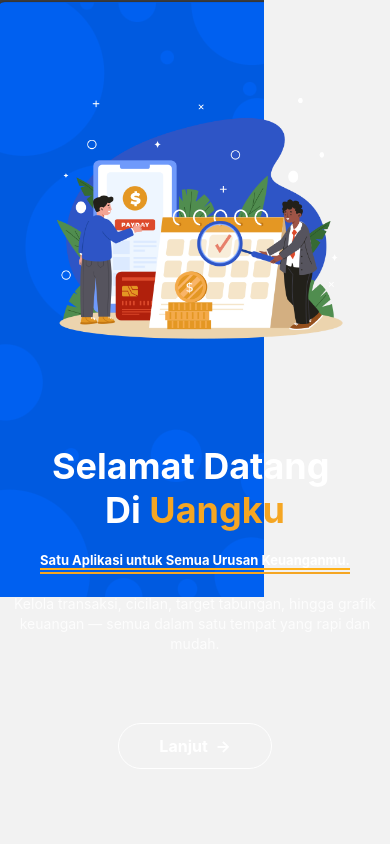
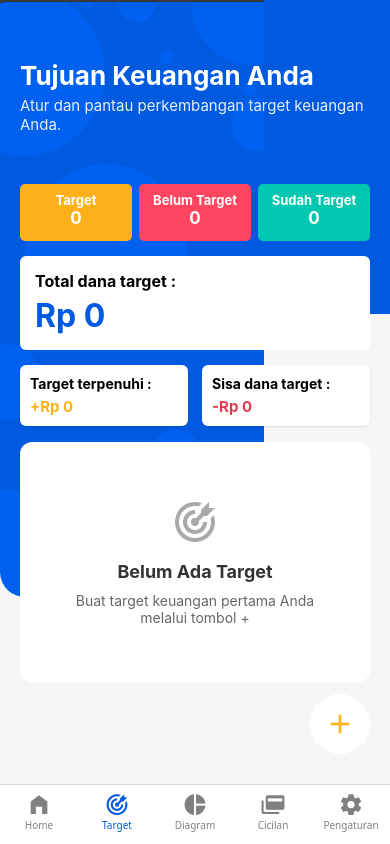
Before and after one commit to adamaryanto/uangku, a React Native app: screen /Target in a window 390 px wide. Built offline with nearby package versions, Linux system fonts and the light colour scheme.

Commit message:
update all ui with consistant

```diff
--- a/src/navigation/AppNavigator.js
+++ b/src/navigation/AppNavigator.js
@@ -42,7 +42,7 @@ const AppNavigator = () => {
     <NavigationContainer>
       {/* Terapkan screenOptions ke semua layar di dalam navigator ini */}
       <Stack.Navigator
-        initialRouteName="SplashScreen"
+        initialRouteName="MainTabs"
         screenOptions={{ headerShown: false }}
       >
         {/* GRUP 1: Alur Otentikasi Pengguna */}
--- /dev/null
+++ b/src/screens/CustomAlert.js
@@ -0,0 +1,101 @@
+import React from 'react';
+import { View, Text, StyleSheet, Modal, TouchableOpacity, Pressable } from 'react-native';
+import { MaterialCommunityIcons } from '@expo/vector-icons';
+
+const CustomAlert = ({ visible, onClose, title, onConfirm }) => {
+  return (
+    <Modal
+      animationType="fade"
+      transparent={true}
+      visible={visible}
+      onRequestClose={onClose}
+    >
+      {/* Overlay semi-transparan */}
+      <Pressable style={styles.overlay} onPress={onClose}>
+        {/* Konten Alert di tengah */}
+        <Pressable style={styles.alertBox} onPress={() => {}}>
+          <MaterialCommunityIcons name="help-circle-outline" size={60} color="#005AE0" style={styles.icon} />
+
+          <Text style={styles.title}>{title}</Text>
+
+          <View style={styles.buttonContainer}>
+            <TouchableOpacity
+              style={[styles.button, styles.confirmButton]}
+              onPress={() => {
+                onConfirm();
+                onClose(); // Tutup modal setelah konfirmasi
+              }}
+            >
+              <Text style={styles.buttonText}>Iya</Text>
+            </TouchableOpacity>
+
+            <TouchableOpacity
+              style={[styles.button, styles.cancelButton]}
+              onPress={onClose}
+            >
+              <Text style={styles.buttonText}>Tidak</Text>
+            </TouchableOpacity>
+          </View>
+        </Pressable>
+      </Pressable>
+    </Modal>
+  );
+};
+
+const styles = StyleSheet.create({
+  overlay: {
+    flex: 1,
+    backgroundColor: 'rgba(0, 0, 0, 0.6)',
+    justifyContent: 'center',
+    alignItems: 'center',
+    padding: 20,
+  },
+  alertBox: {
+    backgroundColor: 'white',
+    borderRadius: 15,
+    padding: 25,
+    alignItems: 'center',
+    width: '90%',
+    maxWidth: 320,
+    elevation: 10,
+    shadowColor: '#000',
+    shadowOffset: { width: 0, height: 2 },
+    shadowOpacity: 0.25,
+    shadowRadius: 4,
+  },
+  icon: {
+    marginBottom: 15,
+  },
+  title: {
+    fontSize: 18,
+    fontWeight: 'bold',
+    color: '#333',
+    textAlign: 'center',
+    marginBottom: 25,
+  },
+  buttonContainer: {
+    flexDirection: 'row',
+    justifyContent: 'space-between',
+    width: '100%',
+  },
+  button: {
+    flex: 1,
+    paddingVertical: 12,
+    borderRadius: 8,
+    alignItems: 'center',
+    marginHorizontal: 5,
+  },
+  confirmButton: {
+    backgroundColor: '#005AE0', // Biru
+  },
+  cancelButton: {
+    backgroundColor: '#FF4560', // Merah
+  },
+  buttonText: {
+    color: 'white',
+    fontSize: 16,
+    fontWeight: 'bold',
+  },
+});
+
+export default CustomAlert;
--- a/src/screens/Main/CicilanScreen.js
+++ b/src/screens/Main/CicilanScreen.js
@@ -169,7 +169,7 @@ const CicilanScreen = ({ navigation }) => {
               </Text>
             </View>
             <View style={styles.summaryCard}>
-              <Text style={styles.summaryLabel}>Sisa dana Cicilan :</Text>
+              <Text style={styles.summaryLabel}>Sisa cicilan :</Text>
               <Text style={[styles.summaryAmount, { color: '#E63950' }]}>
                 -{formatCurrency(totalRemaining)}
               </Text>
@@ -178,7 +178,12 @@ const CicilanScreen = ({ navigation }) => {
 
        {/* List Cicilan */}
        <View style={styles.allTargetsCard}>
+          {/* Cek apakah ada data cicilan setelah difilter */}
+          {sortedCicilan.length > 0 ? (
+            // Jika ADA, tampilkan judul dan daftarnya
+            <>
               <Text style={styles.targetListTitle}>Cicilan anda :</Text>
+
               {cicilanToShow.map((item) => {
                 const total = parseFloat(item.totalCicilan || 0);
                 const paid = parseFloat(item.paidAmount || 0);
@@ -188,6 +193,7 @@ const CicilanScreen = ({ navigation }) => {
 
                 return (
                   <View key={item.id} style={styles.targetItemRow}>
+                    {/* ... (kode render item Anda tidak berubah) ... */}
                     <View style={styles.targetItemHeader}>
                       <View style={styles.targetIconContainer}>
                         <MaterialCommunityIcons name="credit-card-multiple-outline" size={24} color="#005AE0" />
@@ -202,7 +208,6 @@ const CicilanScreen = ({ navigation }) => {
                         <Text style={styles.targetItemDate}>Jatuh Tempo: {item.dueDate}</Text>
                       </View>
                     </View>
-
                     <View style={styles.targetItemAmountContainer}>
                       <View style={styles.rightAlignedRow}>
                         <Text style={[styles.targetItemDate, { color: isPaidOff ? '#27AE60' : '#E74C3C' }]}>
@@ -216,7 +221,6 @@ const CicilanScreen = ({ navigation }) => {
                         </TouchableOpacity>
                       </View>
                     </View>
-
                     <View style={styles.progressContainer}>
                       <Text style={styles.progressText}>{Math.min(100, Math.floor(progress))}%</Text>
                       <ProgressBar progress={progress} />
@@ -235,7 +239,6 @@ const CicilanScreen = ({ navigation }) => {
                   <Text style={styles.seeMoreText}>Lihat Lainnya</Text>
                 </TouchableOpacity>
               )}
-
               {showAll && sortedCicilan.length > 3 && (
                 <TouchableOpacity
                   style={styles.seeMoreButton}
@@ -243,6 +246,15 @@ const CicilanScreen = ({ navigation }) => {
                 >
                   <Text style={styles.seeMoreText}>Tampilkan Lebih Sedikit</Text>
                 </TouchableOpacity>
+              )}
+            </>
+          ) : (
+            // Jika TIDAK ADA, tampilkan pesan kosong
+            <View style={styles.noCicilan}>
+              <MaterialCommunityIcons name="credit-card-off-outline" size={48} color="#A9A9A9" />
+              <Text style={styles.noCicilanText}>Belum Ada Cicilan</Text>
+              <Text style={styles.noCicilanSubtext}>Tambahkan cicilan pertama Anda melalui tombol +</Text>
+            </View>
           )}
         </View>
         </View>
@@ -489,6 +501,25 @@ const styles = StyleSheet.create({
     elevation: 3, // untuk Android
   },
 
+  noCicilan: {
+    justifyContent: 'center',
+    alignItems: 'center',
+    paddingVertical: 40,
+    paddingHorizontal: 20,
+  },
+  noCicilanText: {
+    fontSize: 18,
+    color: '#333',
+    fontWeight: 'bold',
+    marginTop: 15,
+    marginBottom: 10,
+  },
+  noCicilanSubtext: {
+    fontSize: 14,
+    color: '#666',
+    textAlign: 'center',
+  },
+
   targetListTitle: {
     fontSize: 18,
     fontWeight: 'bold',
--- a/src/screens/Main/DiagramScreen.js
+++ b/src/screens/Main/DiagramScreen.js
@@ -27,16 +27,6 @@ const categoryColors = {
   'Transfer Keluar': '#E74C3C',
   'Transfer Masuk': '#2ECC71'
 };
-
-const chartStyles = StyleSheet.create({
-  chartContainer: {
-    width: '100%',
-    alignItems: 'center',
-    justifyContent: 'center',
-    paddingVertical: 10,
-    paddingHorizontal: 0,
-  },
-});
 
 // Format mata uang
 const formatCurrency = (number) => {
@@ -219,19 +209,21 @@ const DiagramScreen = ({ navigation }) => {
           <View style={[styles.card, styles.chartCard]}>
             <Text style={styles.sectionTitle}>Ringkasan Pengeluaran</Text>
             {chartData.length > 0 ? (
-    <View style={chartStyles.chartContainer}>
+              <>
+                <View style={{ width: '100%', alignItems: 'center'}}>
                   <PieChart
                     data={chartData}
-        width={200} // ukuran lingkaran
-        height={200}
+                    width={280}
+                    height={220}
                     chartConfig={chartConfig}
                     accessor="population"
                     backgroundColor="transparent"
-        absolute
                     hasLegend={false}
+                    center={[70, -10]}
                   />
+                </View>
                 <Legend />
-    </View>
+              </>
             ) : (
               <View style={styles.emptyState}>
                 <MaterialCommunityIcons name="chart-pie" size={50} color="#DDD" />
@@ -277,8 +269,8 @@ const styles = StyleSheet.create({
   headerContainer: {
     backgroundColor: '#005AE0',
     paddingHorizontal: 20,
-    paddingTop: 80,
-    paddingBottom: 170,
+    paddingTop: 60,
+    paddingBottom: 180,
   },
   headerTitle: {
     fontSize: 26,
@@ -286,13 +278,13 @@ const styles = StyleSheet.create({
     color: 'white',
   },
   headerSubtitle: {
-    fontSize: 16,
-    color: 'rgba(255, 255, 255, 0.8)',
+    fontSize: 15,
+    color: 'rgba(255, 255, 255, 0.9)',
     marginTop: 5,
   },
   contentContainer: {
     flex: 1,
-    marginTop: -160,
+    marginTop: -130,
     paddingHorizontal: 20,
   },
   card: {
--- a/src/screens/Main/HomeScreen.js
+++ b/src/screens/Main/HomeScreen.js
@@ -193,7 +193,7 @@ const HomeScreen = ({ navigation, isVisible, onClose }) => {
           <View style={styles.summaryCardContainer}>
             <View style={styles.summaryCard}>
               <Text style={styles.summaryLabel}>
-                Pemasukan : <MaterialCommunityIcons name="arrow-top-right-thin-circle-outline" size={24} color="#27AE60" />
+                Pemasukan <MaterialCommunityIcons name="arrow-top-right-thin-circle-outline" size={24} color="#27AE60" />
               </Text>
               <View>
                 <Text style={[styles.summaryAmount, { color: '#27AE60' }]}>
@@ -203,7 +203,7 @@ const HomeScreen = ({ navigation, isVisible, onClose }) => {
             </View>
             <View style={styles.summaryCard}>
               <Text style={styles.summaryLabel}>
-                Pengeluaran : <MaterialCommunityIcons name="arrow-bottom-left-thin-circle-outline" size={24} color="#E74C3C" />
+                Pengeluaran <MaterialCommunityIcons name="arrow-bottom-left-thin-circle-outline" size={24} color="#E74C3C" />
               </Text>
               <View>
                 <Text style={[styles.summaryAmount, { color: '#E74C3C' }]}>
@@ -224,7 +224,9 @@ const HomeScreen = ({ navigation, isVisible, onClose }) => {
               </Text>
             </View>
             <View style={styles.summaryCard}>
-              <Text style={styles.summaryLabel}>Jumlah Transaksi</Text>
+              <Text style={styles.summaryLabel}>
+                Jumlah Transaksi <MaterialCommunityIcons name="format-list-bulleted" size={24} color="#F39C12" />
+              </Text>
               <Text style={[styles.summaryAmount, { color: '#F39C12', fontSize: 24, fontWeight: 'bold' }]}>{filteredTransactions.length}X</Text>
             </View>
           </View>
@@ -426,11 +428,11 @@ const styles = StyleSheet.create({
     color: 'black',
     fontWeight: 'bold',
     marginBottom: 5,
+    alignItems: 'center',
   },
   summaryAmount: {
     fontSize: 15,
     fontWeight: 'bold',
-
   },
 
   transactionListCard: {
@@ -438,7 +440,7 @@ const styles = StyleSheet.create({
     borderRadius: 15,
     padding: 15,
     marginTop: 20,
-    marginBottom: 100, // Beri ruang di bawah
+    marginBottom: 100,
   },
   transactionListTitle: {
     fontSize: 18,
--- a/src/screens/Main/PengaturanScreen.js
+++ b/src/screens/Main/PengaturanScreen.js
@@ -1,13 +1,16 @@
 import React, { useState } from 'react';
-import { View, Text, StyleSheet, SafeAreaView, ScrollView, TouchableOpacity, Switch, Alert,ImageBackground } from 'react-native';
+import { View, Text, StyleSheet, SafeAreaView, ScrollView, TouchableOpacity, Switch, ImageBackground } from 'react-native';
 import { StatusBar } from 'expo-status-bar';
 import { MaterialCommunityIcons } from '@expo/vector-icons';
+import CustomAlert from '../CustomAlert'; // <-- 1. Impor komponen baru
 
-// Komponen reusable untuk setiap baris pengaturan
+// Komponen SettingItem (tetap sama)
 const SettingItem = ({ icon, label, onPress, hasSwitch, switchValue, onSwitchChange }) => (
   <TouchableOpacity style={styles.settingItem} onPress={onPress} disabled={hasSwitch}>
     <View style={styles.settingItemContent}>
-      <MaterialCommunityIcons name={icon} size={24} color="#333" style={styles.icon} />
+      <View style={styles.iconContainer}>
+        <MaterialCommunityIcons name={icon} size={24} color="#333" />
+      </View>
       <Text style={styles.settingLabel}>{label}</Text>
     </View>
     {hasSwitch && (
@@ -23,29 +26,12 @@ const SettingItem = ({ icon, label, onPress, hasSwitch, switchValue, onSwitchCha
 
 const PengaturanScreen = ({ navigation }) => {
   const [isReminderEnabled, setIsReminderEnabled] = useState(false);
+  const [isLogoutAlertVisible, setIsLogoutAlertVisible] = useState(false); // <-- 2. Tambah state untuk modal
 
   const handleLogout = () => {
-    // Tampilkan konfirmasi sebelum keluar
-    Alert.alert(
-      "Keluar",
-      "Apakah Anda yakin ingin keluar dari akun Anda?",
-      [
-        {
-          text: "Batal",
-          style: "cancel"
-        },
-        {
-          text: "Keluar",
-          onPress: () => {
-            // Di aplikasi nyata, di sini Anda akan membersihkan data sesi
-            // dan mengarahkan pengguna kembali ke alur login.
+    // Logika untuk logout diletakkan di sini
     console.log("Pengguna keluar.");
-            navigation.navigate('Login'); // Arahkan ke Login
-          },
-          style: 'destructive'
-        }
-      ]
-    );
+    navigation.navigate('Login');
   };
 
   return (
@@ -65,13 +51,14 @@ const PengaturanScreen = ({ navigation }) => {
         </ImageBackground>
 
         <View style={styles.contentContainer}>
+          {/* ... (SettingItem lain tetap sama) ... */}
           <SettingItem
-            icon="web"
+            icon="translate"
             label="Pengaturan Bahasa"
             onPress={() => Alert.alert('Info', 'Fitur pengaturan bahasa akan segera hadir.')}
           />
           <SettingItem
-            icon="bell-outline"
+            icon="bell-ring-outline"
             label="Aktifkan Pengingat"
             hasSwitch={true}
             switchValue={isReminderEnabled}
@@ -88,16 +75,26 @@ const PengaturanScreen = ({ navigation }) => {
             onPress={() => Alert.alert('Info', 'Fitur ubah sandi akan segera hadir.')}
           />
 
-          <TouchableOpacity style={styles.logoutButton} onPress={handleLogout}>
+          {/* Tombol Logout sekarang hanya memunculkan modal */}
+          <TouchableOpacity style={styles.logoutButton} onPress={() => setIsLogoutAlertVisible(true)}>
             <MaterialCommunityIcons name="logout" size={24} color="white" style={styles.icon} />
             <Text style={styles.logoutButtonText}>Keluar</Text>
           </TouchableOpacity>
         </View>
       </ScrollView>
+
+      {/* 3. Panggil CustomAlert di sini */}
+      <CustomAlert
+        visible={isLogoutAlertVisible}
+        onClose={() => setIsLogoutAlertVisible(false)}
+        title="Apakah Anda yakin ingin keluar?"
+        onConfirm={handleLogout}
+      />
     </SafeAreaView>
   );
 };
 
+// Styles (tetap sama)
 const styles = StyleSheet.create({
   container: {
     flex: 1,
@@ -107,41 +104,40 @@ const styles = StyleSheet.create({
     backgroundColor: '#005AE0',
     paddingHorizontal: 20,
     paddingTop: 60,
-    paddingBottom: 90,
+    paddingBottom: 180,
   },
   headerTitle: {
-    fontSize: 28,
+    fontSize: 26,
     fontWeight: 'bold',
     color: 'white',
-    marginTop:15,
   },
   headerSubtitle: {
-    fontSize: 16,
+    fontSize: 15,
     color: 'rgba(255, 255, 255, 0.8)',
     marginTop: 5,
   },
-  // --- STYLE YANG DIRAPIKAN ---
   contentContainer: {
     flex: 1,
-    marginTop: 20,
+    marginTop: -130,
     paddingHorizontal: 20,
-
-    // Properti yang tidak perlu dihapus
   },
   settingItem: {
     backgroundColor: 'white',
-    borderRadius: 5,
-    paddingVertical: 15,
-    paddingHorizontal: 20,
-    marginBottom: 15,
+    borderRadius: 10,
+    padding: 15,
+    marginBottom: 10,
+    minHeight: 60,
     flexDirection: 'row',
     alignItems: 'center',
     justifyContent: 'space-between',
-    elevation: 2,
-    shadowColor: '#000',
-    shadowOffset: { width: 0, height: 1 },
-    shadowOpacity: 0.1,
-    shadowRadius: 2,
+    elevation: 1,
+  },
+  iconContainer: {
+    width: 24,
+    height: 24,
+    alignItems: 'center',
+    justifyContent: 'center',
+    marginRight: 15,
   },
   settingItemContent: {
     flexDirection: 'row',
@@ -155,11 +151,10 @@ const styles = StyleSheet.create({
     color: '#333',
   },
   logoutButton: {
-    backgroundColor: '#FF4560', // Merah
+    backgroundColor: '#FF4560',
     borderRadius: 5,
     paddingVertical: 15,
     paddingHorizontal: 20,
-     // Beri jarak dari item terakhir
     flexDirection: 'row',
     alignItems: 'center',
     justifyContent: 'start',
@@ -172,4 +167,5 @@ const styles = StyleSheet.create({
   },
 });
 
+
 export default PengaturanScreen;
--- a/src/screens/Main/TargetScreen.js
+++ b/src/screens/Main/TargetScreen.js
@@ -175,12 +175,17 @@ const TargetScreen = ({navigation}) => {
 
           {/* List Target */}
         <View style={styles.allTargetsCard}>
-            <Text style={styles.targetListTitle}>Target anda :</Text>
+
+          {/* Cek apakah ada data target */}
+          {targets.length > 0 ? (
+            <>
+            <Text style={styles.targetListTitle}>Target Anda :</Text>
               {targetsToShow.map((item) => {
                 const progress = Math.min(100, (item.savedAmount / item.targetAmount) * 100);
                 const remainingAmount = Math.max(0, item.targetAmount - item.savedAmount);
                 return (
                   <View key={item.id} style={styles.targetItemRow}>
+                    {/* ... (kode untuk render setiap item target tetap sama) ... */}
                     <View style={styles.targetItemHeader}>
                       <View style={styles.targetIconContainer}>
                         <MaterialCommunityIcons name="briefcase-outline" size={24} color="#005AE0" />
@@ -197,7 +202,6 @@ const TargetScreen = ({navigation}) => {
                         </Text>
                       </View>
                     </View>
-
                     <View style={styles.targetItemAmountContainer}>
                       <View style={styles.rightAlignedRow}>
                         <Text style={styles.targetItemDate}>Selesai: {item.date}</Text>
@@ -235,6 +239,15 @@ const TargetScreen = ({navigation}) => {
                 >
                   <Text style={styles.seeMoreText}>Tampilkan Lebih Sedikit</Text>
                 </TouchableOpacity>
+              )}
+            </>
+          ) : (
+            // Jika TIDAK ADA target, tampilkan pesan ini
+            <View style={styles.noTargets}>
+              <MaterialCommunityIcons name="bullseye-arrow" size={48} color="#A9A9A9" />
+              <Text style={styles.noTargetsText}>Belum Ada Target</Text>
+              <Text style={styles.noTargetsSubtext}>Buat target keuangan pertama Anda melalui tombol +</Text>
+            </View>
           )}
         </View>
         </View>
@@ -311,9 +324,10 @@ const styles = StyleSheet.create({
   },
   contentContainer: {
     flex: 1,
-    marginTop: -130,     // Tetap dipertahankan untuk memastikan posisi konten tidak berubah
+    marginTop: -130,
     paddingHorizontal: 20,
   },
+
   filterContainer: {
     flexDirection: 'row',
     justifyContent: 'space-between',
@@ -322,17 +336,17 @@ const styles = StyleSheet.create({
     borderRadius: 6,
   },
     filterButton: {
-    flexDirection: 'row', // <-- 1. Buat konten jadi horizontal
-    justifyContent: 'center', // <-- 2. Pusatkan konten di dalam tombol
+    flexDirection: 'row',
+    justifyContent: 'center',
     alignItems: 'center',
-    paddingVertical: 8, // <-- 3. Kurangi padding vertikal agar lebih pendek
-    paddingHorizontal: 10, // Kurangi juga padding horizontal
+    paddingVertical: 8,
+    paddingHorizontal: 10,
     borderRadius: 5,
     width: '32%',
   },
   filterButtonText: {
     color: 'white',
-    fontSize: 13, // <-- 4. Kecilkan sedikit font
+    fontSize: 13,
     fontWeight: 'bold',
     marginBottom:5,
 
@@ -487,9 +501,27 @@ const styles = StyleSheet.create({
     marginBottom:20,
     marginTop: 16,
 
-    elevation: 3, // untuk Android
+    elevation: 3,
   },
 
+  noTargets: {
+    justifyContent: 'center',
+    alignItems: 'center',
+    paddingVertical: 40,
+    paddingHorizontal: 20,
+  },
+  noTargetsText: {
+    fontSize: 18,
+    color: '#333',
+    fontWeight: 'bold',
+    marginTop: 15,
+    marginBottom: 10,
+  },
+  noTargetsSubtext: {
+    fontSize: 14,
+    color: '#666',
+    textAlign: 'center',
+  },
   targetListTitle: {
     fontSize: 18,
     fontWeight: 'bold',
--- a/src/screens/auth/CreateNewPasswordScreen.js
+++ b/src/screens/auth/CreateNewPasswordScreen.js
@@ -162,6 +162,7 @@ const styles = StyleSheet.create({
   },
   inputPassword: {
     flex: 1,
+    color:'#000000',
     paddingVertical: 14,
     fontSize: 16,
   },
--- a/src/screens/auth/RegistrasiScreen.js
+++ b/src/screens/auth/RegistrasiScreen.js
@@ -204,6 +204,7 @@ const styles = StyleSheet.create({
   },
   inputPassword: {
     flex: 1,
+    color:'#000000',
     paddingVertical: 12,
     fontSize: 16,
   },
```
Lines whose indentation alone changed are shown as unchanged.
